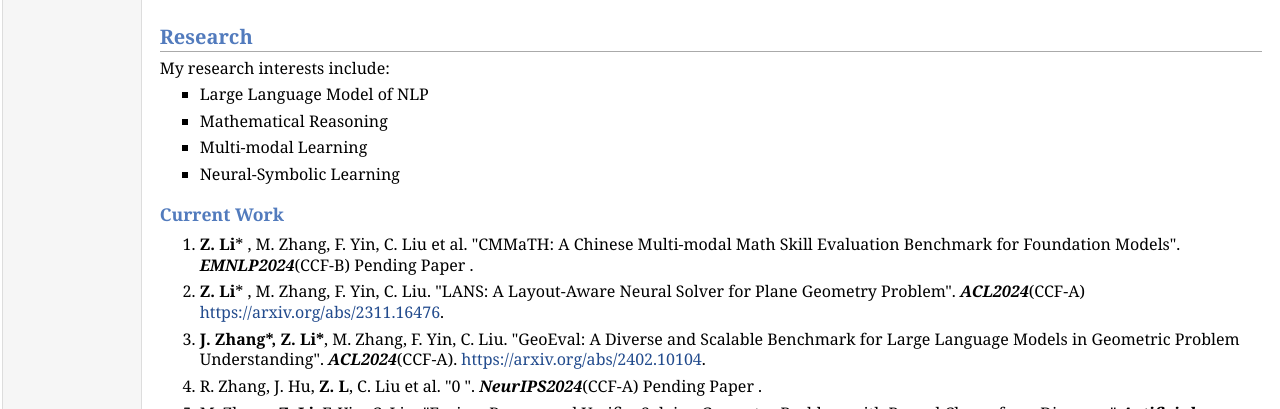
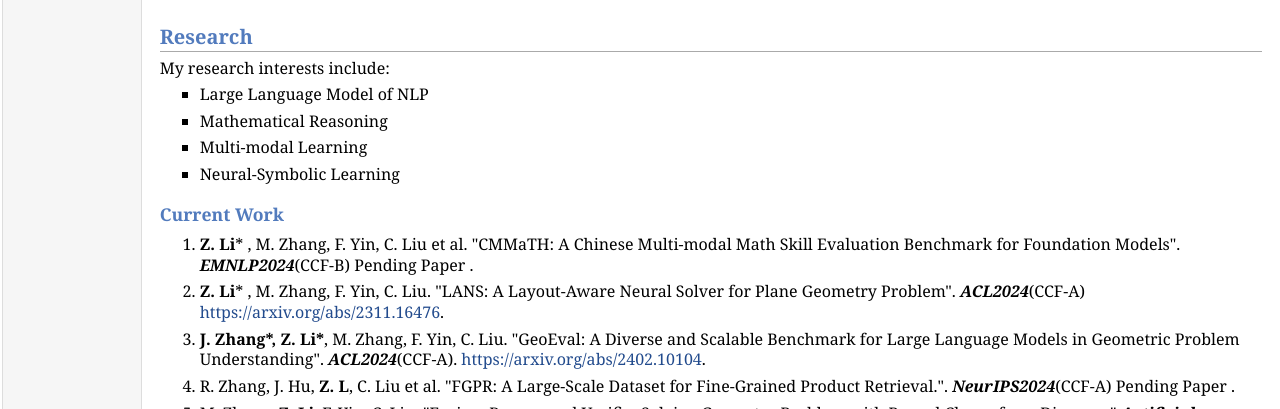
Before and after one commit to zzli2022/zzli2022.github.io, a plain HTML site: page index.html in a window 1280 px wide. Shown: the part 391-800 px from the top of the page. Drawn offline with Linux system fonts and the light colour scheme.

Commit message:
update paper

```diff
--- a/index.html
+++ b/index.html
@@ -60,8 +60,7 @@ I focus on using AI to solve practical problems. My main research interests incl
 </li>
 <li><p><b>J. Zhang*, Z. Li*</b>, M. Zhang, F. Yin, C. Liu. "GeoEval: A Diverse and Scalable Benchmark for Large Language Models in Geometric Problem Understanding". <b><i>ACL2024</i></b>(CCF-A).
 <a href="https://arxiv.org/abs/2402.10104">https://arxiv.org/abs/2402.10104</a>.</p>
-<li><p>R. Zhang, J. Hu, <b>Z. L</b>, C. Liu et al. "0
-  ". <b><i>NeurIPS2024</i></b>(CCF-A) Pending Paper
+<li><p>R. Zhang, J. Hu, <b>Z. L</b>, C. Liu et al. "FGPR: A Large-Scale Dataset for Fine-Grained Product Retrieval.". <b><i>NeurIPS2024</i></b>(CCF-A) Pending Paper
   .</p>
 </li>
 <li><p>M. Zhang, <b>Z. Li</b>, F. Yin, C. Liu. "Fusion, Reason and Verifiy: Solving Geometry Problem with Parsed Clause from Diagram."  <b><i>Artificial Intelligence</i></b>(CCF-A)</p>
```
